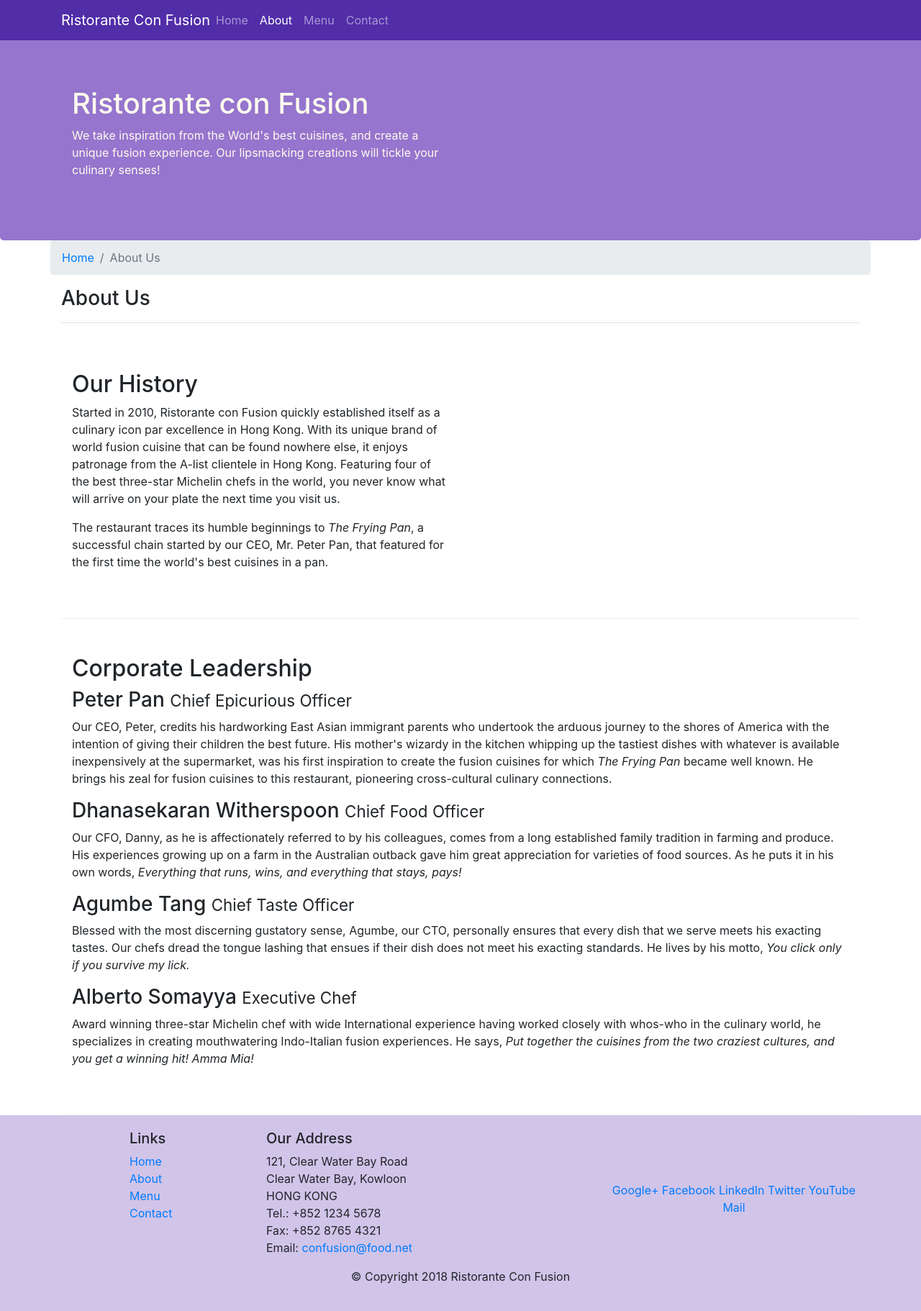
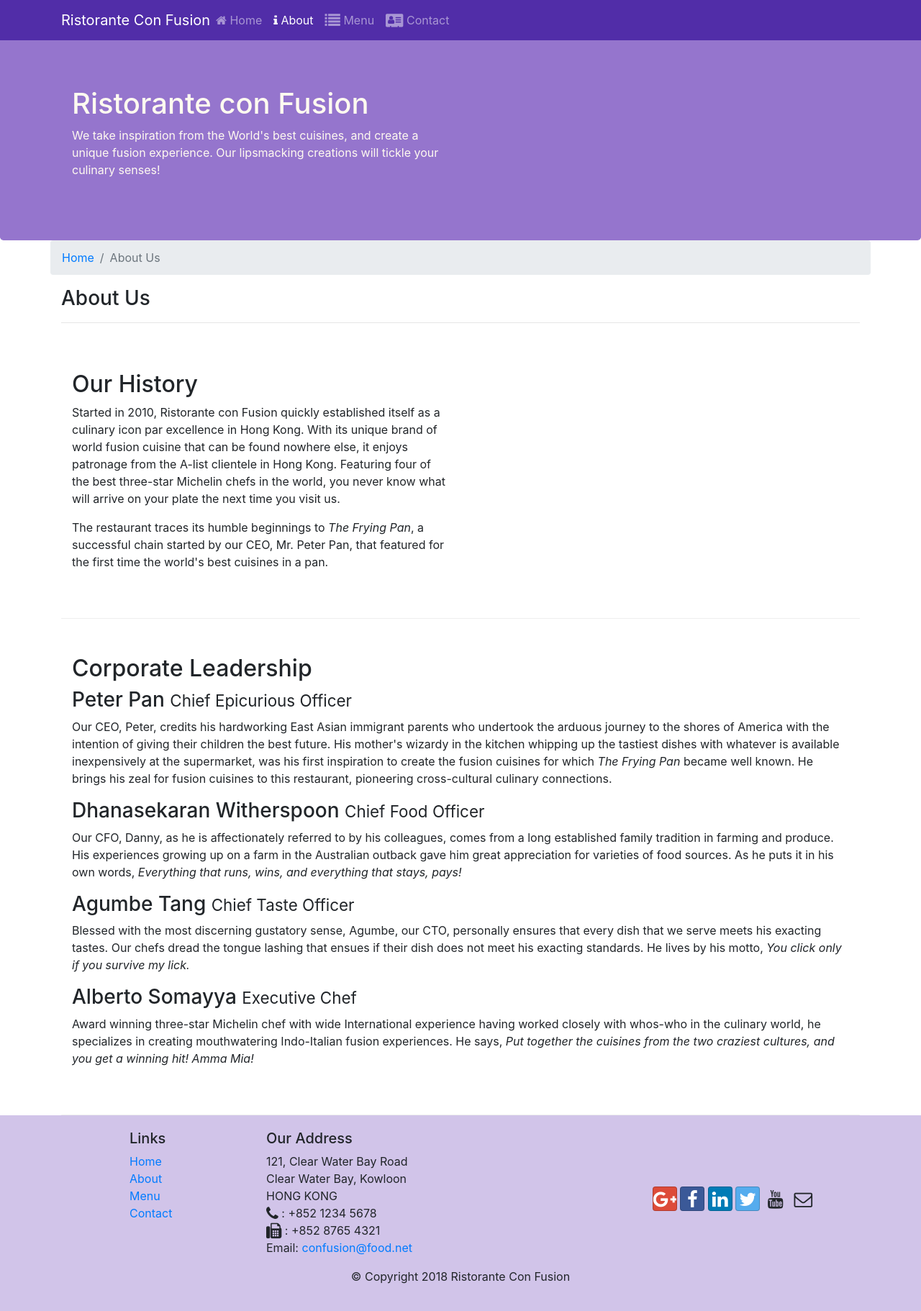
Before and after one commit to ArmaanSheikh/-Front-End-Web-UI-Frameworks-and-Tools-Bootstrap-4-Week-2, a website: page aboutus.html in a window 1280 px wide. Shown: the whole page at 72% size. Drawn offline with nearby package versions, Linux system fonts and the light colour scheme.

Commit message:
icon founts

```diff
--- a/aboutus.html
+++ b/aboutus.html
@@ -9,6 +9,8 @@
 
      <!-- Bootstrap CSS -->
      <link rel="stylesheet" href="node_modules/bootstrap/dist/css/bootstrap.min.css">
+     <link rel="stylesheet" href="node_modules/font-awesome/css/font-awesome.min.css">
+     <link rel="stylesheet" href="node_modules/bootstrap-social/bootstrap-social.css">
      <link rel="stylesheet" href="css/style.css">
 
     <title>Ristorante Con Fusion: About Us</title>
@@ -22,13 +24,13 @@
             <button class="navbar-toggler" type="button" data-toggle="collapse" data-target="#Navbar">
                 <span class="navbar-toggler-icon"></span>
             </button>
-            <a href="./index.html" class="navbar-brand mr-auto">Ristorante Con Fusion</a>
+            <a href="/" class="navbar-brand mr-auto">Ristorante Con Fusion</a>
             <div class="collapse navbar-collapse" id="Navbar">
                 <ul class="navbar-nav mr-auto">
-                    <li class="nav-item"><a class="nav-link" href="./index.html">Home</a></li>
-                    <li class="nav-item"><a class="nav-link active" href="./aboutus.html">About</a></li>
-                    <li class="nav-item"><a class="nav-link" href="#">Menu</a></li>
-                    <li class="nav-item"><a class="nav-link" href="#">Contact</a></li>
+                    <li class="nav-item"><a class="nav-link" href="/"><span class="fa fa-home fl-lg"></span> Home</a></li>
+                    <li class="nav-item"><a class="nav-link active" href="./aboutus.html"><span class="fa fa-info"></span> About</a></li>
+                    <li class="nav-item"><a class="nav-link" href="#"><span class="fa fa-list fa-lg"></span> Menu</a></li>
+                    <li class="nav-item"><a class="nav-link" href="#"><span class="fa fa-address-card fa-lg"></span> Contact</a></li>
                 </ul>
             </div>
         </div>
@@ -104,19 +106,19 @@
 		              121, Clear Water Bay Road<br>
 		              Clear Water Bay, Kowloon<br>
 		              HONG KONG<br>
-		              Tel.: +852 1234 5678<br>
-		              Fax: +852 8765 4321<br>
+		              <i class="fa fa-phone fa-lg"></i> : +852 1234 5678<br>
+		              <i class="fa fa-fax fa-lg"></i> : +852 8765 4321<br>
 		              Email: <a href="mailto:confusion@food.net">confusion@food.net</a>
 		           </address>
                 </div>
                 <div class="col-12 col-sm-4 align-self-center">
                     <div class="text-center">
-                        <a href="http://google.com/+">Google+</a>
-                        <a href="http://www.facebook.com/profile.php?id=">Facebook</a>
-                        <a href="http://www.linkedin.com/in/">LinkedIn</a>
-                        <a href="http://twitter.com/">Twitter</a>
-                        <a href="http://youtube.com/">YouTube</a>
-                        <a href="mailto:">Mail</a>
+                        <a class="btn btn-social-icon btn-google" href="http://google.com/+"><i class="fa fa-google-plus fa-lg"></i></a>
+                        <a class="btn btn-social-icon btn-facebook" href="http://www.facebook.com/profile.php?id="><i class="fa fa-facebook fa-lg"></i></a>
+                        <a class="btn btn-social-icon btn-linkedin" href="http://www.linkedin.com/in/"><i class="fa fa-linkedin fa-lg"></i></a>
+                        <a class="btn btn-social-icon btn-twitter" href="http://twitter.com/"><i class="fa fa-twitter fa-lg"></i></a>
+                        <a class="btn btn-social-icon btn-youtube" href="http://youtube.com/"><i class="fa fa-youtube fa-lg"></i></a>
+                        <a class="btn btn-social-icon" href="mailto:"><i class="fa fa-envelope-o fa-lg"></i></a>
                     </div>
                 </div>
            </div>
--- a/package.json
+++ b/package.json
@@ -15,6 +15,8 @@
   },
   "dependencies": {
     "bootstrap": "^4.5.0",
+    "bootstrap-social": "^5.1.1",
+    "font-awesome": "^4.7.0",
     "jquery": "^3.5.1",
     "popper.js": "^1.16.1"
   }
```
Also changed, not shown: index.html (+13 -11 lines), 1 other file.
